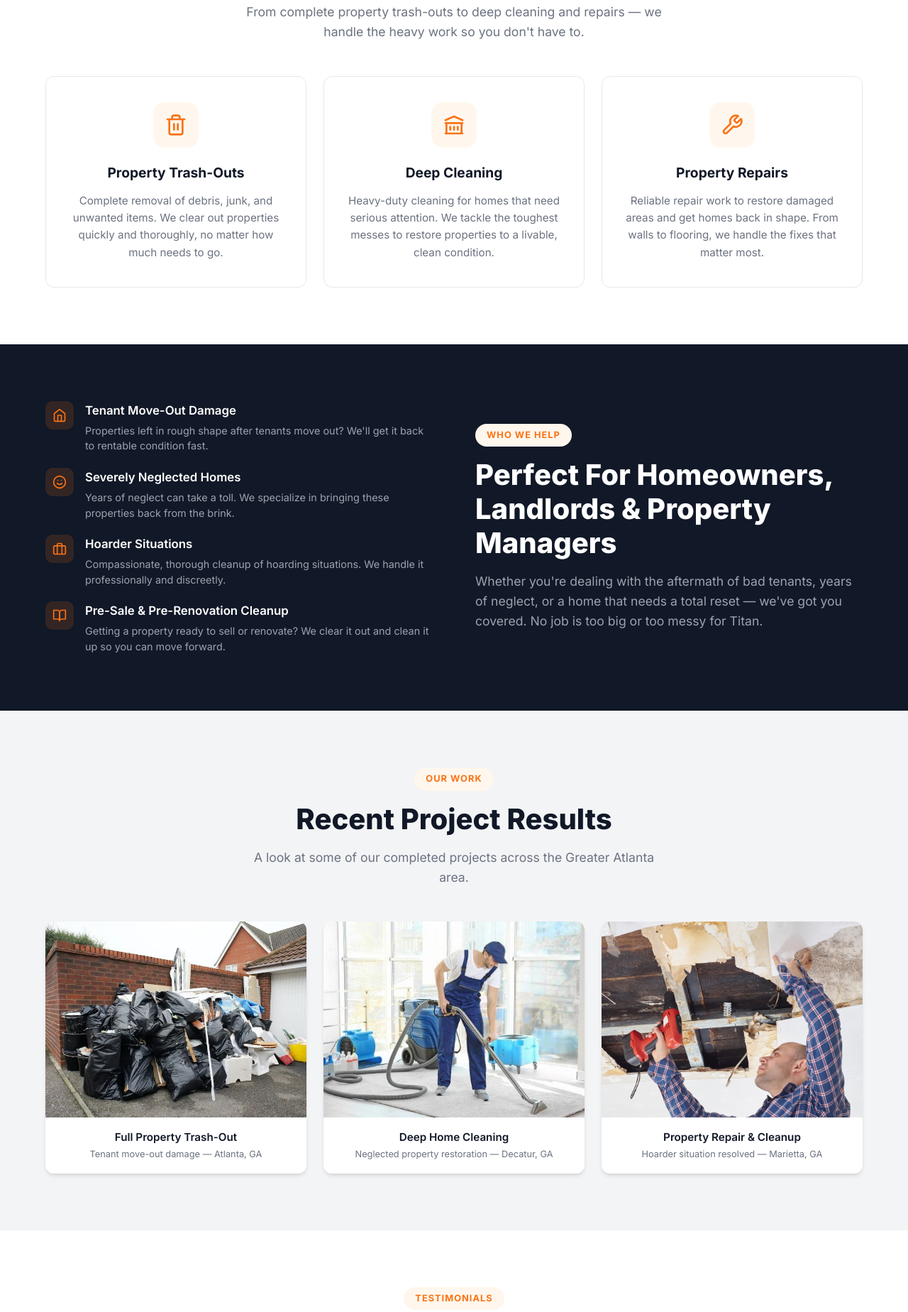
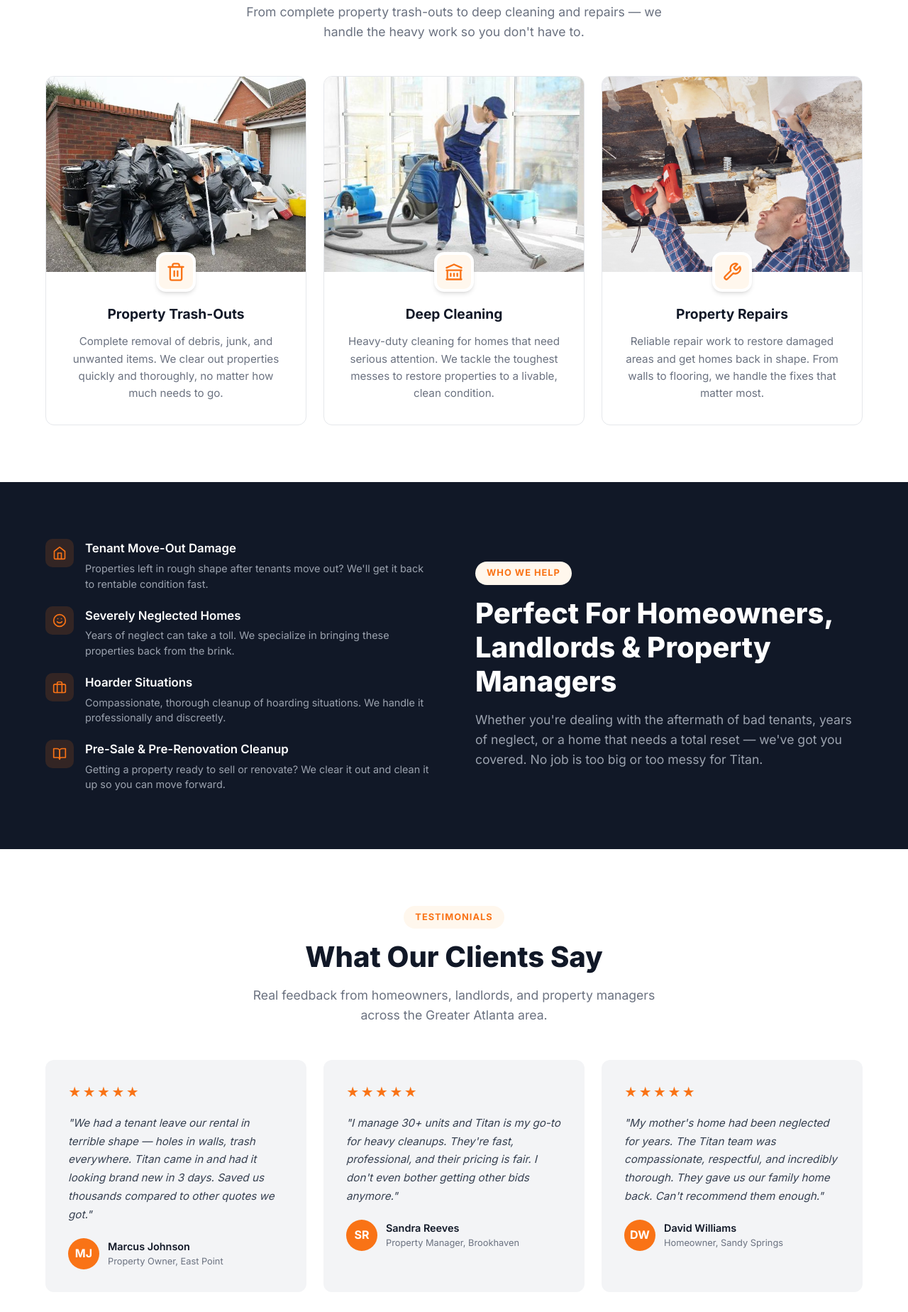
Before and after one commit to siavo9/TitanHome, a website: page public/index.html in a window 1280 px wide. Shown: the part 891-2739 px from the top of the page at 71% size. Drawn offline with Linux system fonts and the light colour scheme.

Commit message:
Merge gallery images into service cards, remove Recent Projects section

```diff
--- a/public/index.html
+++ b/public/index.html
@@ -310,24 +310,38 @@
       background: var(--white);
       border: 1px solid var(--gray-200);
       border-radius: var(--radius);
-      padding: 36px 28px;
+      overflow: hidden;
       text-align: center;
       transition: all 0.3s ease;
+      display: flex;
+      flex-direction: column;
     }
     .service-card:hover {
       transform: translateY(-6px);
       box-shadow: var(--shadow-lg);
       border-color: var(--orange);
     }
+    .service-card-image {
+      width: 100%;
+      aspect-ratio: 4/3;
+      object-fit: cover;
+      display: block;
+    }
+    .service-card-body {
+      padding: 28px 28px 32px;
+      position: relative;
+    }
     .service-icon {
-      width: 64px;
-      height: 64px;
+      width: 56px;
+      height: 56px;
       background: var(--orange-light);
-      border-radius: 16px;
+      border-radius: 14px;
       display: flex;
       align-items: center;
       justify-content: center;
-      margin: 0 auto 20px;
+      margin: -56px auto 16px;
+      border: 4px solid var(--white);
+      box-shadow: var(--shadow);
     }
     .service-card h3 {
       font-size: 1.2rem;
@@ -662,7 +676,6 @@
       </a>
       <div class="nav-links">
         <a href="#services">Services</a>
-        <a href="#gallery">Gallery</a>
         <a href="#testimonials">Reviews</a>
         <a href="https://www.facebook.com/profile.php?id=61574520152725" target="_blank" rel="noopener" class="nav-facebook" aria-label="Facebook">
           <svg width="20" height="20" viewBox="0 0 24 24" fill="currentColor"><path d="M24 12.073c0-6.627-5.373-12-12-12s-12 5.373-12 12c0 5.99 4.388 10.954 10.125 11.854v-8.385H7.078v-3.47h3.047V9.43c0-3.007 1.792-4.669 4.533-4.669 1.312 0 2.686.235 2.686.235v2.953H15.83c-1.491 0-1.956.925-1.956 1.874v2.25h3.328l-.532 3.47h-2.796v8.385C19.612 23.027 24 18.062 24 12.073z"/></svg>
@@ -675,7 +688,6 @@
     </div>
     <div class="mobile-menu" id="mobileMenu">
       <a href="#services" onclick="closeMobile()">Services</a>
-      <a href="#gallery" onclick="closeMobile()">Gallery</a>
       <a href="#testimonials" onclick="closeMobile()">Reviews</a>
       <a href="https://www.facebook.com/profile.php?id=61574520152725" target="_blank" rel="noopener">Facebook</a>
       <a href="#contact" class="btn btn-primary" onclick="closeMobile()">Get a Free Quote</a>
@@ -716,25 +728,34 @@
       </div>
       <div class="services-grid">
         <div class="service-card fade-up">
+          <img src="trash.png" alt="Full property trash-out in progress" class="service-card-image">
+          <div class="service-card-body">
             <div class="service-icon">
-            <svg width="32" height="32" viewBox="0 0 24 24" fill="none" stroke="#F97316" stroke-width="2" stroke-linecap="round" stroke-linejoin="round"><polyline points="3 6 5 6 21 6"/><path d="M19 6v14a2 2 0 01-2 2H7a2 2 0 01-2-2V6m3 0V4a2 2 0 012-2h4a2 2 0 012 2v2"/><line x1="10" y1="11" x2="10" y2="17"/><line x1="14" y1="11" x2="14" y2="17"/></svg>
+              <svg width="28" height="28" viewBox="0 0 24 24" fill="none" stroke="#F97316" stroke-width="2" stroke-linecap="round" stroke-linejoin="round"><polyline points="3 6 5 6 21 6"/><path d="M19 6v14a2 2 0 01-2 2H7a2 2 0 01-2-2V6m3 0V4a2 2 0 012-2h4a2 2 0 012 2v2"/><line x1="10" y1="11" x2="10" y2="17"/><line x1="14" y1="11" x2="14" y2="17"/></svg>
             </div>
             <h3>Property Trash-Outs</h3>
             <p>Complete removal of debris, junk, and unwanted items. We clear out properties quickly and thoroughly, no matter how much needs to go.</p>
           </div>
+        </div>
         <div class="service-card fade-up">
+          <img src="cleaning.png" alt="Deep home cleaning in progress" class="service-card-image">
+          <div class="service-card-body">
             <div class="service-icon">
-            <svg width="32" height="32" viewBox="0 0 24 24" fill="none" stroke="#F97316" stroke-width="2" stroke-linecap="round" stroke-linejoin="round"><path d="M3 21h18M3 10h18M3 7l9-4 9 4M4 10v11M20 10v11"/><line x1="8" y1="14" x2="8" y2="17"/><line x1="12" y1="14" x2="12" y2="17"/><line x1="16" y1="14" x2="16" y2="17"/></svg>
+              <svg width="28" height="28" viewBox="0 0 24 24" fill="none" stroke="#F97316" stroke-width="2" stroke-linecap="round" stroke-linejoin="round"><path d="M3 21h18M3 10h18M3 7l9-4 9 4M4 10v11M20 10v11"/><line x1="8" y1="14" x2="8" y2="17"/><line x1="12" y1="14" x2="12" y2="17"/><line x1="16" y1="14" x2="16" y2="17"/></svg>
             </div>
             <h3>Deep Cleaning</h3>
             <p>Heavy-duty cleaning for homes that need serious attention. We tackle the toughest messes to restore properties to a livable, clean condition.</p>
           </div>
+        </div>
         <div class="service-card fade-up">
+          <img src="damage.png" alt="Property repair and cleanup work" class="service-card-image">
+          <div class="service-card-body">
             <div class="service-icon">
-            <svg width="32" height="32" viewBox="0 0 24 24" fill="none" stroke="#F97316" stroke-width="2" stroke-linecap="round" stroke-linejoin="round"><path d="M14.7 6.3a1 1 0 000 1.4l1.6 1.6a1 1 0 001.4 0l3.77-3.77a6 6 0 01-7.94 7.94l-6.91 6.91a2.12 2.12 0 01-3-3l6.91-6.91a6 6 0 017.94-7.94l-3.76 3.76z"/></svg>
+              <svg width="28" height="28" viewBox="0 0 24 24" fill="none" stroke="#F97316" stroke-width="2" stroke-linecap="round" stroke-linejoin="round"><path d="M14.7 6.3a1 1 0 000 1.4l1.6 1.6a1 1 0 001.4 0l3.77-3.77a6 6 0 01-7.94 7.94l-6.91 6.91a2.12 2.12 0 01-3-3l6.91-6.91a6 6 0 017.94-7.94l-3.76 3.76z"/></svg>
             </div>
             <h3>Property Repairs</h3>
             <p>Reliable repair work to restore damaged areas and get homes back in shape. From walls to flooring, we handle the fixes that matter most.</p>
+          </div>
         </div>
       </div>
     </div>
@@ -785,40 +806,6 @@
         <span class="section-label">Who We Help</span>
         <h2 class="section-title" style="color:#fff;">Perfect For Homeowners, Landlords & Property Managers</h2>
         <p class="section-subtitle">Whether you're dealing with the aftermath of bad tenants, years of neglect, or a home that needs a total reset — we've got you covered. No job is too big or too messy for Titan.</p>
-      </div>
-    </div>
-  </section>
-
-  <!-- ===== GALLERY ===== -->
-  <section class="gallery section" id="gallery">
-    <div class="container">
-      <div class="gallery-header fade-up">
-        <span class="section-label">Our Work</span>
-        <h2 class="section-title">Recent Project Results</h2>
-        <p class="section-subtitle">A look at some of our completed projects across the Greater Atlanta area.</p>
-      </div>
-      <div class="gallery-grid">
-        <div class="gallery-item fade-up">
-          <img src="trash.png" alt="Full property trash-out in progress">
-          <div class="gallery-caption">
-            <h4>Full Property Trash-Out</h4>
-            <p>Tenant move-out damage — Atlanta, GA</p>
-          </div>
-        </div>
-        <div class="gallery-item fade-up">
-          <img src="cleaning.png" alt="Deep home cleaning in progress">
-          <div class="gallery-caption">
-            <h4>Deep Home Cleaning</h4>
-            <p>Neglected property restoration — Decatur, GA</p>
-          </div>
-        </div>
-        <div class="gallery-item fade-up">
-          <img src="damage.png" alt="Property repair and cleanup work">
-          <div class="gallery-caption">
-            <h4>Property Repair & Cleanup</h4>
-            <p>Hoarder situation resolved — Marietta, GA</p>
-          </div>
-        </div>
       </div>
     </div>
   </section>
@@ -987,7 +974,6 @@
         </div>
         <div class="footer-links">
           <a href="#services">Services</a>
-          <a href="#gallery">Gallery</a>
           <a href="#testimonials">Reviews</a>
           <a href="#contact">Contact</a>
         </div>
```
Lines whose indentation alone changed are shown as unchanged.
